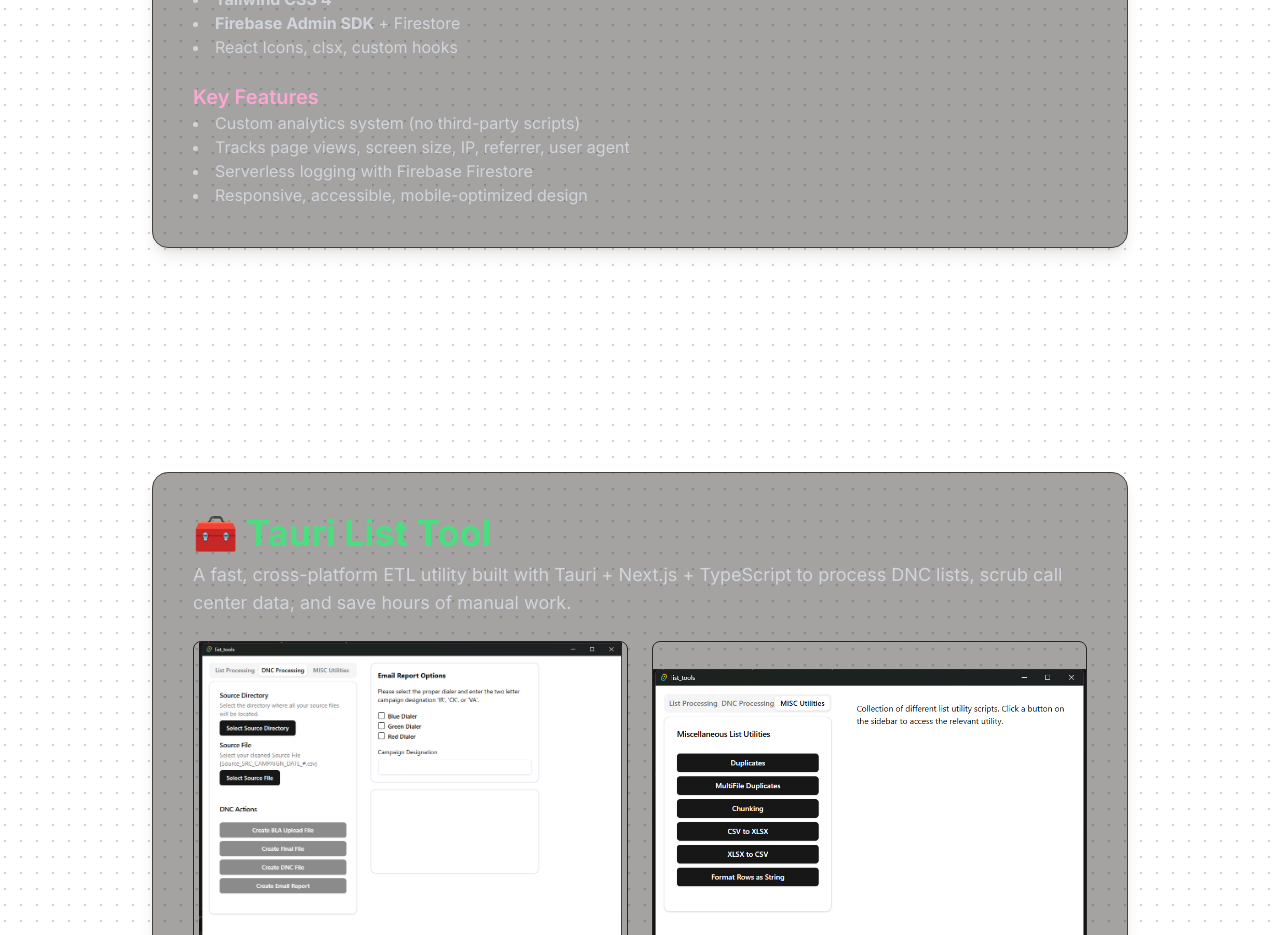
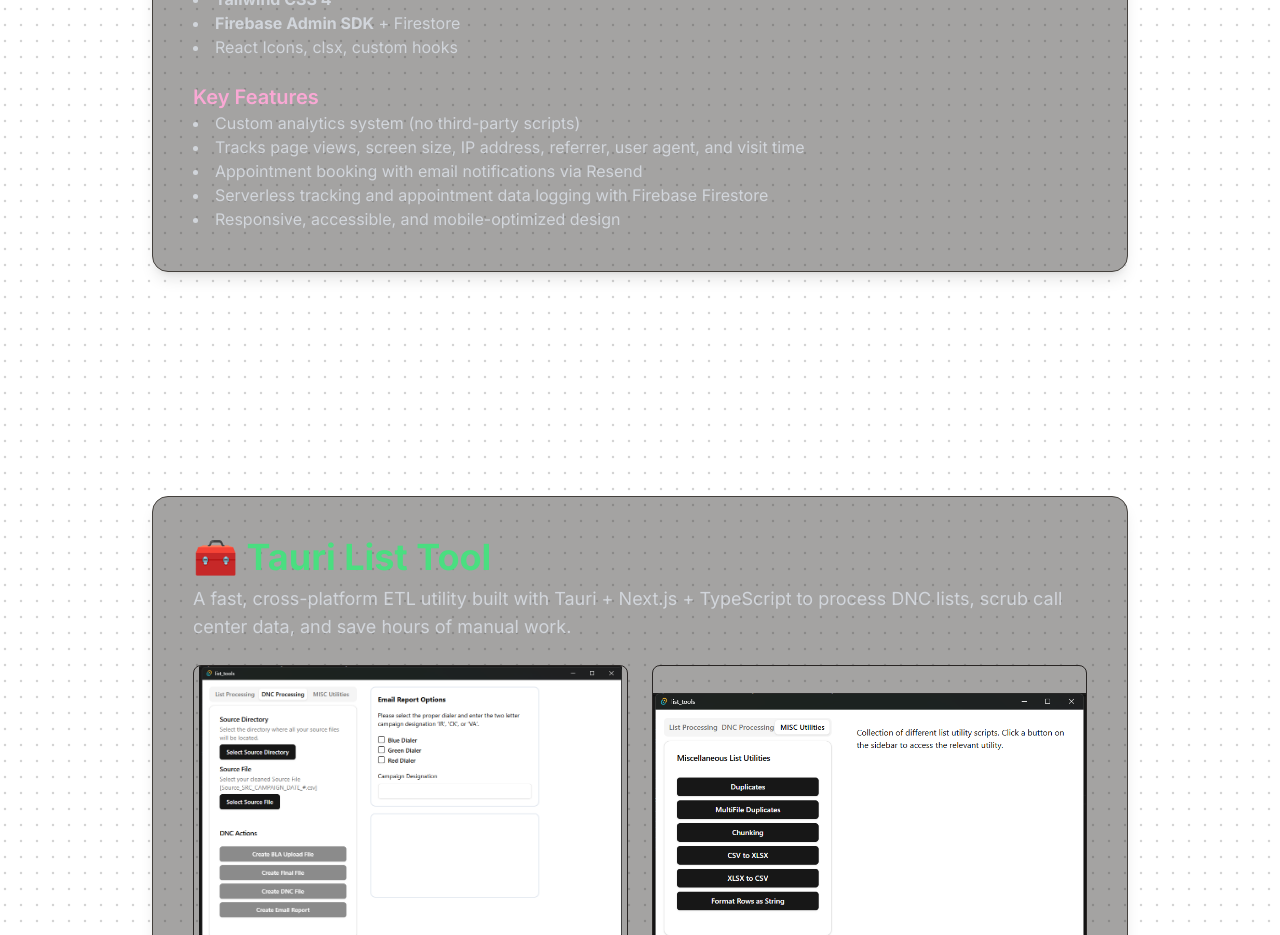
Before and after one commit to Jkhall81/React-Portfolio, a Next.js app: page /projects in a window 1280 px wide. Shown: the part 1180-2115 px from the top of the page. Built offline with nearby package versions, Linux system fonts and the light colour scheme.

Commit message:
added some lis to a project to document some additions i made.

```diff
--- a/components/projects/goldenSolProject.tsx
+++ b/components/projects/goldenSolProject.tsx
@@ -81,9 +81,16 @@
             </h3>
             <ul className="list-disc list-inside text-gray-300">
               <li>Custom analytics system (no third-party scripts)</li>
-              <li>Tracks page views, screen size, IP, referrer, user agent</li>
-              <li>Serverless logging with Firebase Firestore</li>
-              <li>Responsive, accessible, mobile-optimized design</li>
+              <li>
+                Tracks page views, screen size, IP address, referrer, user
+                agent, and visit time
+              </li>
+              <li>Appointment booking with email notifications via Resend</li>
+              <li>
+                Serverless tracking and appointment data logging with Firebase
+                Firestore
+              </li>
+              <li>Responsive, accessible, and mobile-optimized design</li>
             </ul>
           </div>
         </div>
```
